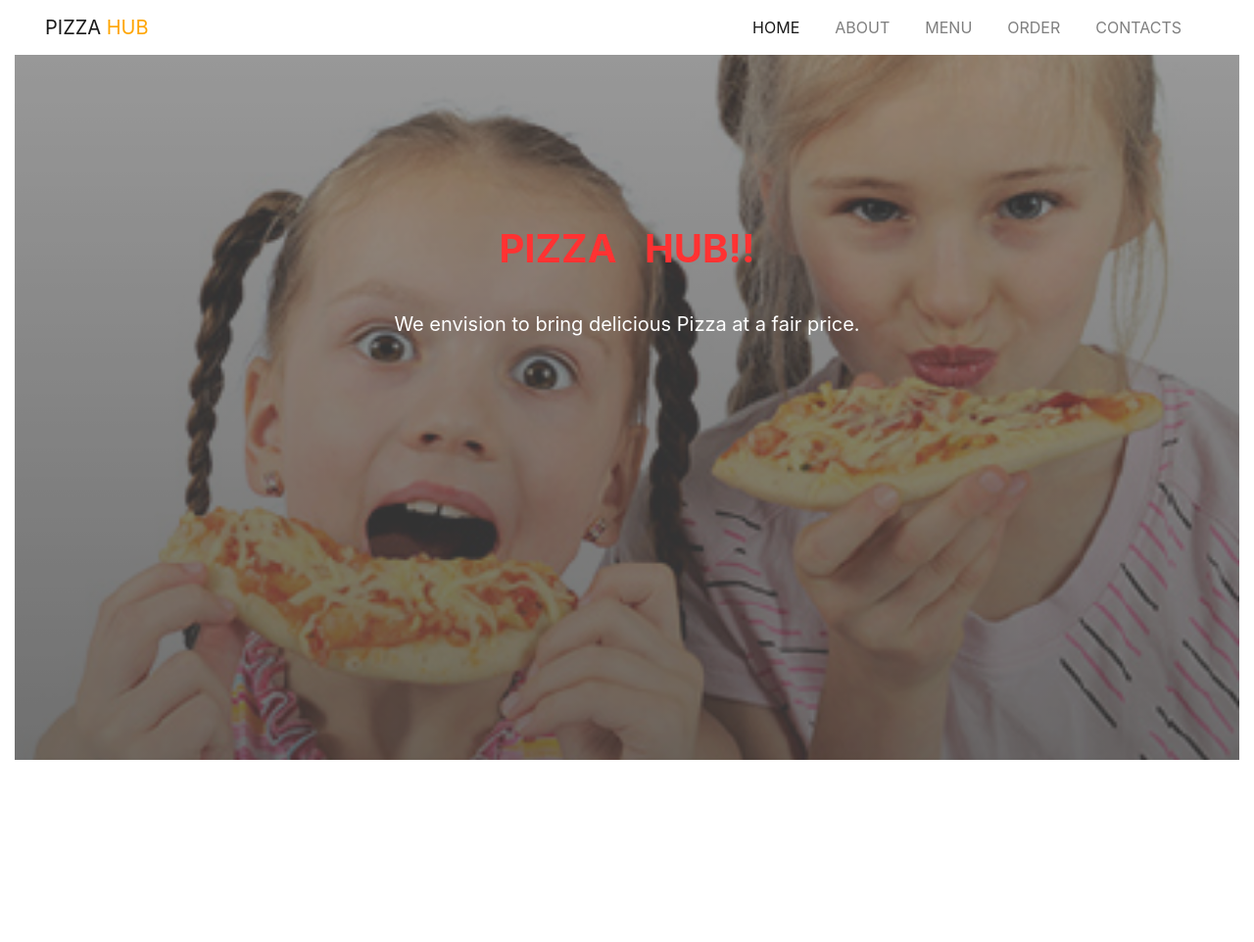
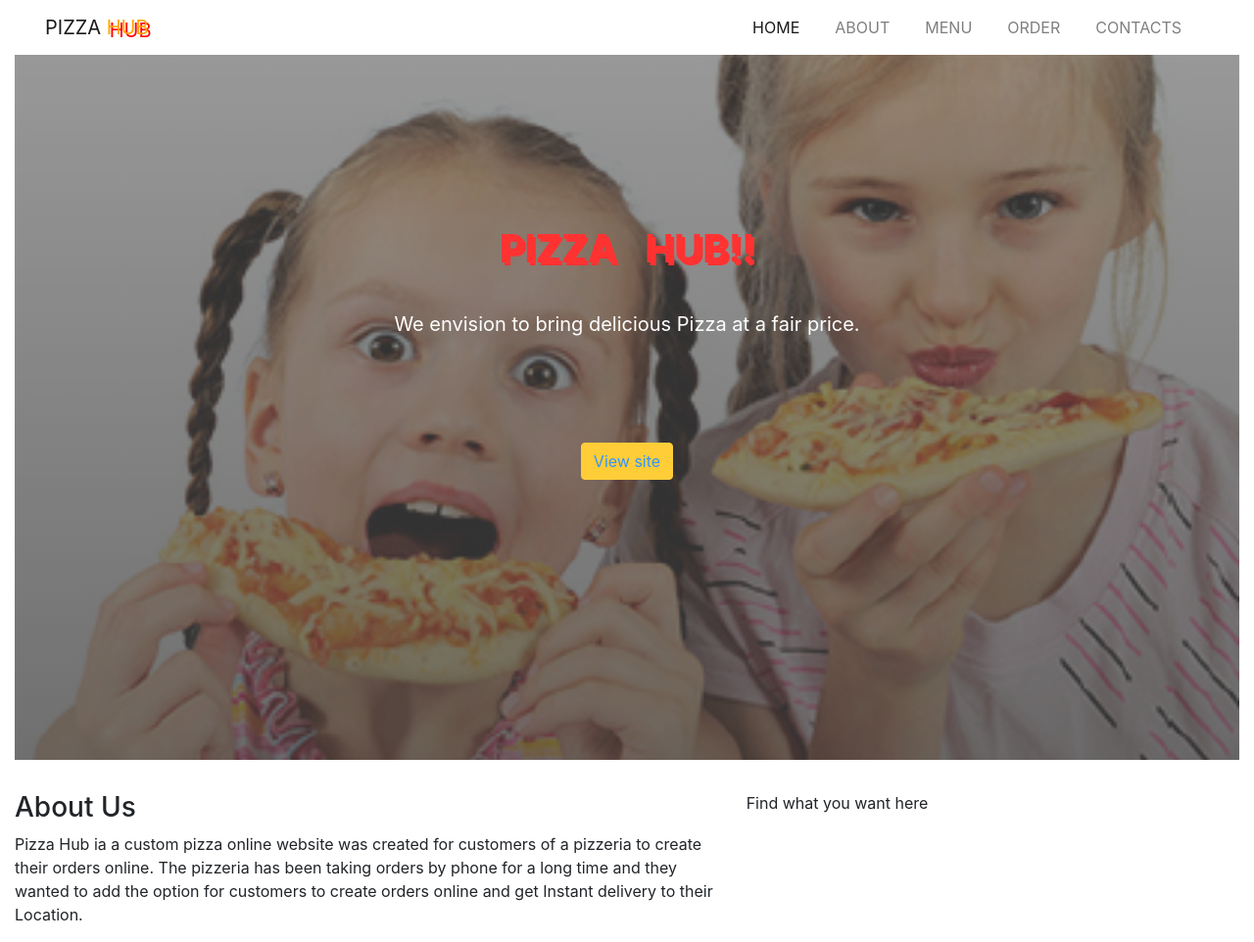
Before and after one commit to sam2020-4/Pizza-Hub, a plain HTML site: page index.html in a window 1280 px wide. Shown: the whole page at 98% size. Before the commit the page ends 808 px from the top, so only its background shows below. Drawn offline with Linux system fonts and the light colour scheme.

Commit message:
added about section

```diff
--- a/css/styles.css
+++ b/css/styles.css
@@ -9,6 +9,7 @@ body{
 
 .logo>span{
     color:orange ;
+    text-shadow: 3px 3px #FF0000;
 }
 ul>li{
     margin-right: 20px;
@@ -19,6 +20,7 @@ li:hover{
     border-radius: 50%;
 }
 
+/* landing page stylings */
 .landing-page{
     background-image:linear-gradient(rgba(0,0,0,0.5), rgba(0,0,0,0.7)), url('../images/background/-kids-eating-pizza-png-409_306.png');
     background-repeat: no-repeat;
@@ -28,10 +30,12 @@ li:hover{
     background-position: center;
     text-align: center;
     opacity: 0.8;
+    top: 0em;
 }
 .landing-page >h1{
     padding-top: 110px;
     font-weight: bold;
+    text-shadow: 3px 3px #FF0000;
 }
 .landing-page{
     color: white;
@@ -51,3 +55,10 @@ li:hover{
     75% {color:green;}
     100% {color:orage;}
 }
+
+.landing-page >#btn{
+    margin-top: 90px;
+}
+
+/* about stylings */
+.abt-img{}
--- a/index.html
+++ b/index.html
@@ -43,10 +43,23 @@
             <div class="jumbotron jumbotron-fluid landing-page">
                 <h1><span class="colorchange">PIZZA &nbsp HUB!!</span></h1> <br>
                     <p>We envision to bring delicious Pizza at a fair price.</p>
+                <button type="button" id="btn" class="btn btn-warning"><a href="#about">View site</a></button>
             </div>
             <!-- about -->
+            <section class="about" id="about">
+                <div class="row">
+                    <div class="col-sm-7">
+                        <h3>About Us</h3>
+                        <p>Pizza Hub ia a custom pizza online website was created for customers of a pizzeria to create their
+                            orders online. The pizzeria has been taking orders by phone for a long time and they
+                            wanted to add the option for customers to create orders online and get Instant delivery to their Location.</p>
+                    </div>
 
-
+                    <div class="col-sm-5 abt-img">
+                        <p id="pro">Find what you want here</p>
+                    </div>
+                </div>
+            </section>
             <!-- menu -->
 
             <!-- order -->
```
Lines whose indentation alone changed are shown as unchanged.
